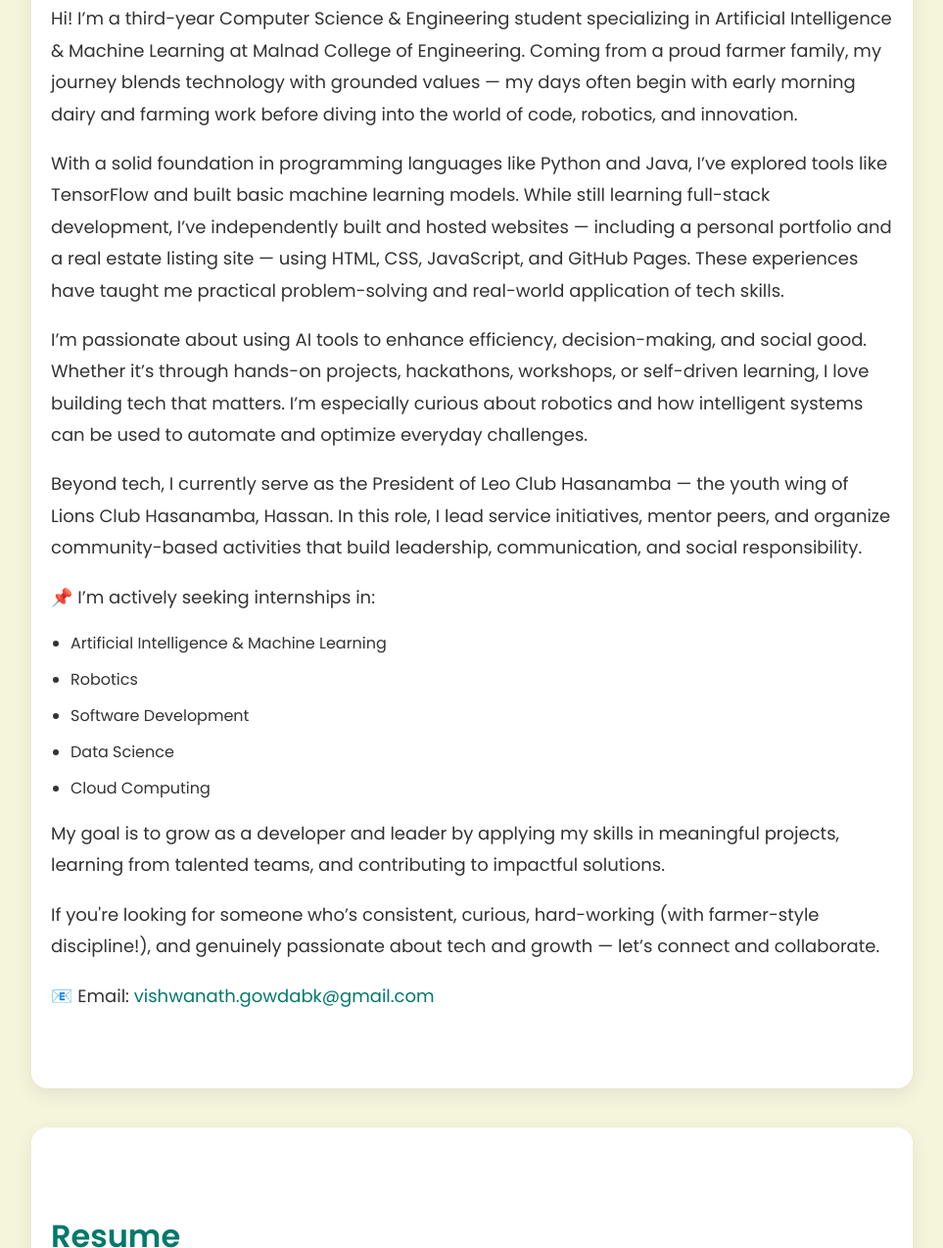
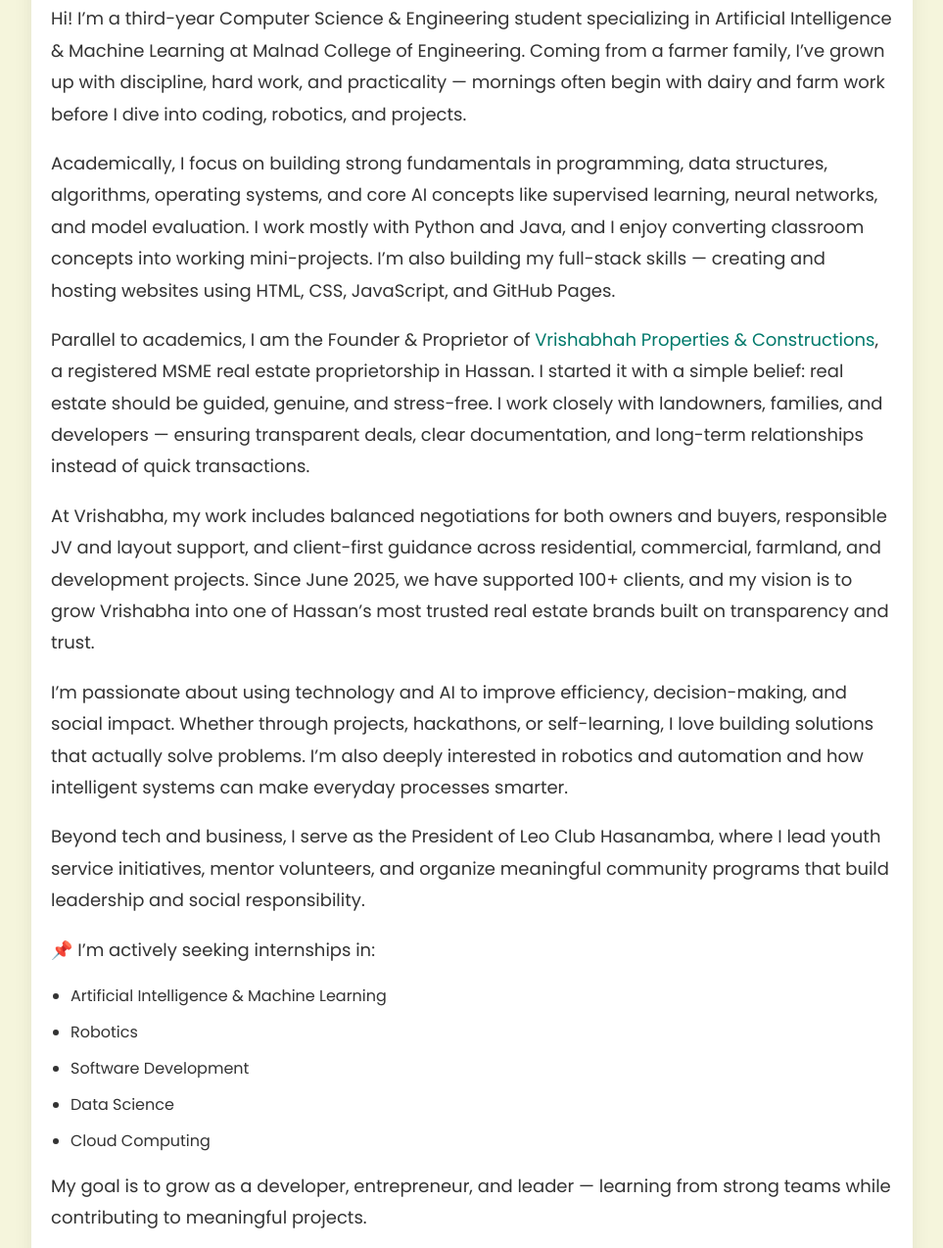
Before and after one commit to vishxgowda/vishxgowda.github.io, a plain HTML site: page index.html in a window 1280 px wide. Shown: the part 809-2083 px from the top of the page at 98% size, without its empty margins (158-1121 px from the left). Drawn offline with Linux system fonts and the light colour scheme.

Commit message:
Update index.html

```diff
--- a/index.html
+++ b/index.html
@@ -4,6 +4,7 @@
   <meta charset="UTF-8" />
   <meta name="viewport" content="width=device-width, initial-scale=1.0"/>
   <title>Vishwanath Gowda B K</title>
+  <link rel="icon" type="image/jpeg" href="profile.jpeg">
   <link href="https://fonts.googleapis.com/css2?family=Poppins:wght@400;600&display=swap" rel="stylesheet">
   <style>
     :root {
@@ -200,7 +201,7 @@
   <nav>
     <!-- Clickable Logo -->
     <a href="#home" class="logo">
-      Vishwanath Gowda B K <span>Full Stack Developer | Junior AI/ML Model Developer👨‍💻</span>
+      Vishwanath Gowda B K <span>Founder & Proprietor - Vrishabha Properties & Construction</span>
     </a>
 
     <div class="nav-links">
@@ -227,13 +228,20 @@
  <!-- About -->
 <section id="about" class="section">
   <h2>About Me</h2>
-  <p>Hi! I’m a third-year Computer Science & Engineering student specializing in Artificial Intelligence & Machine Learning at Malnad College of Engineering. Coming from a proud farmer family, my journey blends technology with grounded values — my days often begin with early morning dairy and farming work before diving into the world of code, robotics, and innovation.</p>
+  <p>Hi! I’m a third-year Computer Science & Engineering student specializing in Artificial Intelligence & Machine Learning at Malnad College of Engineering. Coming from a farmer family, I’ve grown up with discipline, hard work, and practicality — mornings often begin with dairy and farm work before I dive into coding, robotics, and projects.</p>
 
-  <p>With a solid foundation in programming languages like Python and Java, I’ve explored tools like TensorFlow and built basic machine learning models. While still learning full-stack development, I’ve independently built and hosted websites — including a personal portfolio and a real estate listing site — using HTML, CSS, JavaScript, and GitHub Pages. These experiences have taught me practical problem-solving and real-world application of tech skills.</p>
+<p>Academically, I focus on building strong fundamentals in programming, data structures, algorithms, operating systems, and core AI concepts like supervised learning, neural networks, and model evaluation. I work mostly with Python and Java, and I enjoy converting classroom concepts into working mini-projects. I’m also building my full-stack skills — creating and hosting websites using HTML, CSS, JavaScript, and GitHub Pages.</p>
 
-  <p>I’m passionate about using AI tools to enhance efficiency, decision-making, and social good. Whether it’s through hands-on projects, hackathons, workshops, or self-driven learning, I love building tech that matters. I’m especially curious about robotics and how intelligent systems can be used to automate and optimize everyday challenges.</p>
+<p>Parallel to academics, I am the Founder & Proprietor of
+<strong><a href="https://vrishabhaproperties.github.io" target="_blank">Vrishabhah Properties & Constructions</a></strong>,
+a registered MSME real estate proprietorship in Hassan. I started it with a simple belief: real estate should be guided, genuine, and stress-free. I work closely with landowners, families, and developers — ensuring transparent deals, clear documentation, and long-term relationships instead of quick transactions.</p>
 
-  <p>Beyond tech, I currently serve as the President of Leo Club Hasanamba — the youth wing of Lions Club Hasanamba, Hassan. In this role, I lead service initiatives, mentor peers, and organize community-based activities that build leadership, communication, and social responsibility.</p>
+
+<p>At Vrishabha, my work includes balanced negotiations for both owners and buyers, responsible JV and layout support, and client-first guidance across residential, commercial, farmland, and development projects. Since June 2025, we have supported 100+ clients, and my vision is to grow Vrishabha into one of Hassan’s most trusted real estate brands built on transparency and trust.</p>
+
+<p>I’m passionate about using technology and AI to improve efficiency, decision-making, and social impact. Whether through projects, hackathons, or self-learning, I love building solutions that actually solve problems. I’m also deeply interested in robotics and automation and how intelligent systems can make everyday processes smarter.</p>
+
+<p>Beyond tech and business, I serve as the President of Leo Club Hasanamba, where I lead youth service initiatives, mentor volunteers, and organize meaningful community programs that build leadership and social responsibility.</p>
 
 <p>📌 I’m actively seeking internships in:</p>
 <ul>
@@ -244,11 +252,12 @@
   <li>Cloud Computing</li>
 </ul>
 
-  <p>My goal is to grow as a developer and leader by applying my skills in meaningful projects, learning from talented teams, and contributing to impactful solutions.</p>
+<p>My goal is to grow as a developer, entrepreneur, and leader — learning from strong teams while contributing to meaningful projects.</p>
 
-  <p>If you're looking for someone who’s consistent, curious, hard-working (with farmer-style discipline!), and genuinely passionate about tech and growth — let’s connect and collaborate.</p>
+<p>If you’d like to collaborate or connect, I’d love to hear from you.</p>
 
 <p>📧 Email: <a href="mailto:vishwanath.gowdabk@gmail.com">vishwanath.gowdabk@gmail.com</a></p>
+
 </section>
 
 
@@ -269,6 +278,15 @@
 
   <h3>Experience</h3>
   <ul>
+    <li>
+  <strong>Founder & Proprietor – Vrishabha Properties & Constructions (MSME Registered)</strong><br>
+  Hassan, Karnataka | Jun 2025 – Present<br>
+  • Founded and manage a real estate business focusing on property sales, JV deals, and layout development.<br>
+  • Built a strong network of investors, builders, and legal experts to ensure verified and transparent deals.<br>
+  • Coordinated multiple transactions from owner introduction to final documentation and closing.<br>
+  • Prioritize ethical negotiation, clear communication, and long-term client relationships.<br>
+  <em>Highlight:</em> Served 100+ clients in the first year while expanding JV opportunities in and around Hassan.
+</li>
     <li>
       <strong>President – Leo Club Hasanamba (Under Lions Club Hasanamba)</strong><br>
       Hassan, Karnataka | Jul 2025 – Present<br>
```
Lines whose indentation alone changed are shown as unchanged.
